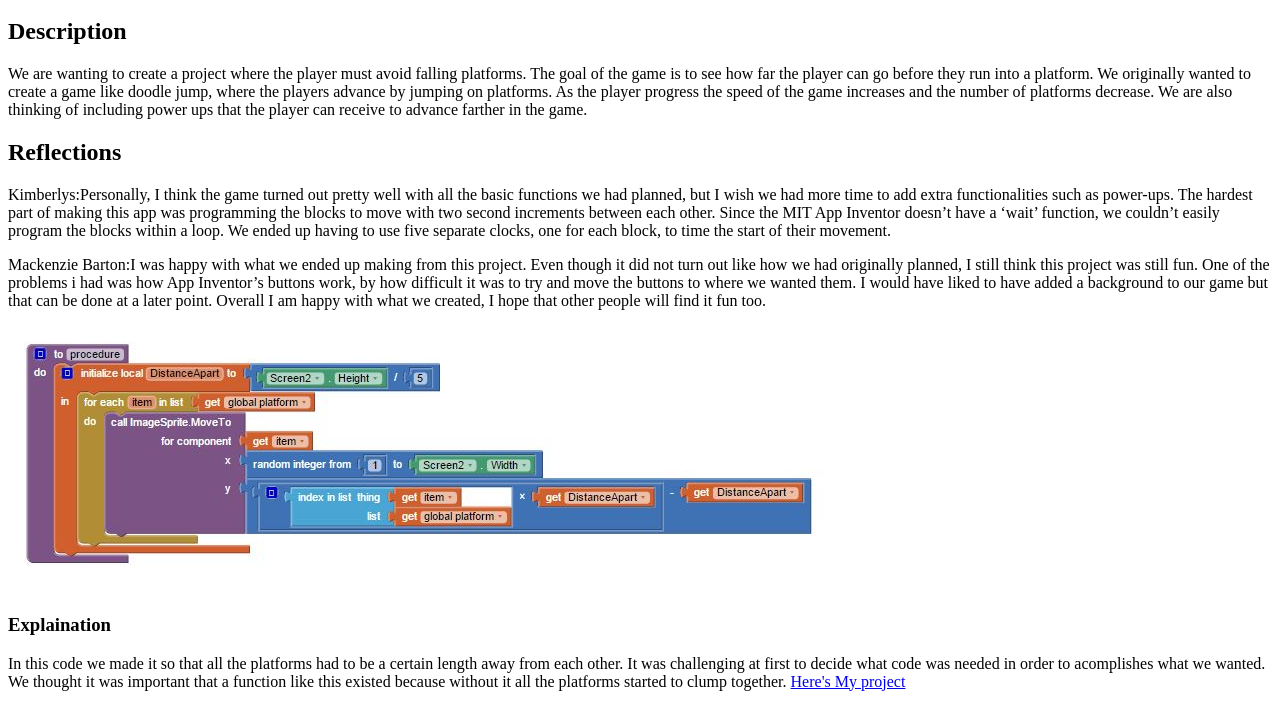
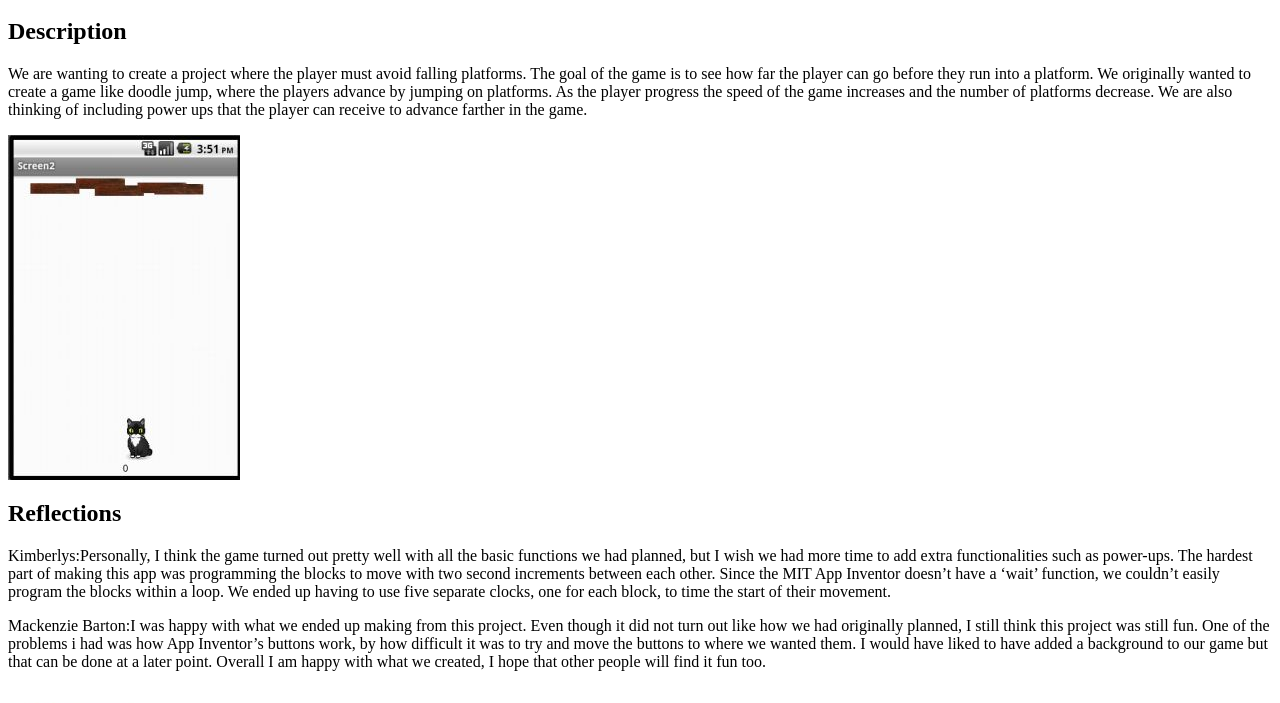
Before and after one commit to MackenzieBarton/MackenzieBarton.github.io, a plain HTML site: page android.html in a window 1280 px wide. Shown: the part 48-751 px from the top of the page. Drawn offline with Linux system fonts and the light colour scheme.

Commit message:
Picture Upload

```diff
--- a/android.html
+++ b/android.html
@@ -6,6 +6,7 @@
      <h1>Our Project Game</h1>
 	 <h2>Description</h2>
 	 <p>We are wanting to create a project where the player must avoid falling platforms. The goal of the game is to see how far the player can go before they run into a platform. We originally wanted to create a game like doodle jump, where the players advance by jumping on platforms. As the player progress the speed of the game increases and the number of platforms decrease.  We are also thinking of including power ups that the player can receive to advance farther in the game.</p>
+	 <img src="New.jpg" />
 	 <h2>Reflections</h2>
 	 <p>Kimberlys:Personally, I think the game turned out pretty well with all the basic functions we had planned, but I wish we had more time to add extra functionalities such as power-ups. The hardest part of making this app was programming the blocks to move with two second increments between each other. Since the MIT App Inventor doesn’t have a ‘wait’ function, we couldn’t easily program the blocks within a loop. We ended up having to use five separate clocks, one for each block, to time the start of their movement.</p>
      <p>Mackenzie Barton:I was happy with what we ended up making from this project. Even though it did not turn out like  how we had originally planned, I still think this project was still fun. One of the problems i had was how App Inventor’s buttons work, by how  difficult it was to try and move the buttons to where we wanted them. I would have liked to have added a background to our game but that can be done at a later point. Overall I am happy with what we created, I hope that other people will find it fun too.</p>
```
Also changed, not shown: New.JPG (added).
